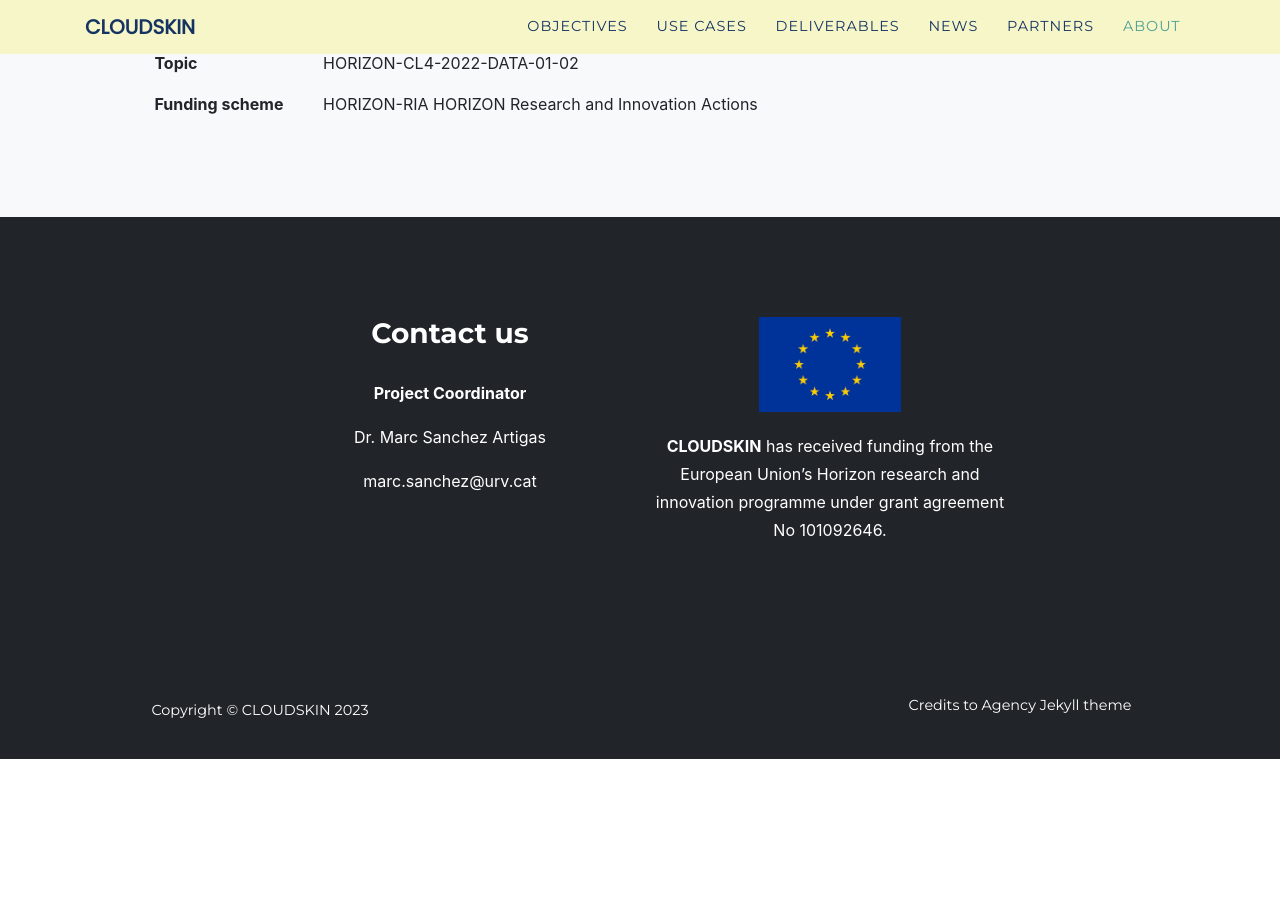
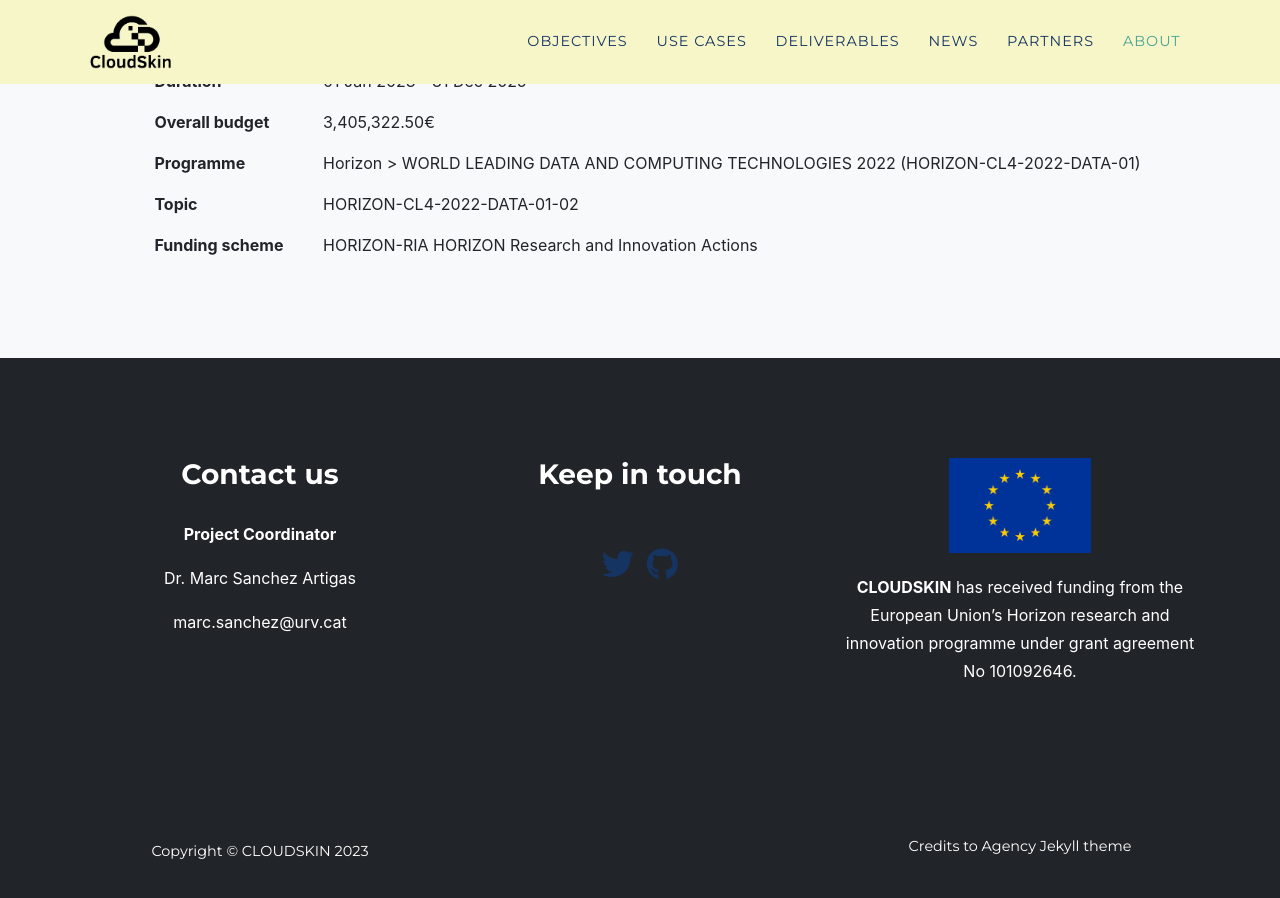
Before and after one commit to cloudskin-eu/cloudskin-eu.github.io, a Jekyll site: the page built from index.md, in a window 1280 px wide and 900 px high, scrolled down 6114 px. Built offline with Jekyll 4.4.1, drawn with Linux system fonts in a browser that asks for light colours; some web fonts are replaced; before the commit the page ends 6873 px from its top, so only the background shows below that.

Commit message:
Added logo, and social media icons

```diff
--- a/_config.yml
+++ b/_config.yml
@@ -20,9 +20,9 @@
 email      : your-email@example.com #this is also the email contact forms will go to
 description: "Site description"
 author     : Your Name
-# logo:     #optional, defaults to site title
-  # path: assets\img\clients\creative-market.jpg
-  # height: 60 #height in px, defaults to 52px
+logo:
+  path: assets\img\CLOUDSKIN_logo_trans_b.png
+  height: 60 #height in px, defaults to 52px
 
 locale: "en-US" # See available languages in _data/sitetext.yml
 
--- a/_data/sitetext.yml
+++ b/_data/sitetext.yml
@@ -15,7 +15,7 @@
     security of services, CloudSkin will build an innovative universal container-like execution abstraction based on
     WebAssembly that allows the seamless and trustworthy execution of (legacy) applications across the
     Cloud-edge continuum.
-  image: objectives.png
+  image: cloudskin_overview.png
   text2: |
     The goals of CLOUDSKIN are the following:
       - **Smart management for the Cloud-edge continuum:** The overall objective is to leverage the generated knowledge from
--- a/_includes/contact.html
+++ b/_includes/contact.html
@@ -12,20 +12,21 @@
         <h3>{{ site.data.sitetext.footer.contact.title }}</h3>
         <p class="pt-1">{{ site.data.sitetext.footer.contact.text | markdownify }}</p>
       </div>
-      <!-- <div class="col-md-4 text-center social-buttons">
+      <div class="col-md-4 text-center social-buttons">
         <h3>{{ site.data.sitetext.footer.social.title }}</h3>
         <ul class="list-inline">
           <li class="pt-5">
-              <a href="http://twitter.com/cloudbutton2020" class="btn-social btn-outline"><i class="fab fa-fw fa-twitter"></i></a>
+              <a href="http://twitter.com/cloudskin2023" class="btn-social btn-outline"><i class="fab fa-fw fa-twitter fa-2x"></i></a>
+              <a href="http://github.com/cloudskin-eu" class="btn-social btn-outline"><i class="fab fa-fw fa-github fa-2x"></i></a>
           </li>
-          <li clasS="pt-5">
+          <!--<li clasS="pt-5">
               <a href="https://www.youtube.com/channel/UCJTICoSQJXlfgkoYP3-ltUA" class="btn-social btn-outline"><i class="fab fa-fw fa-youtube"></i></a>
           </li>
           <li>
               <a href="http://github.com/cloudbutton" class="btn-social btn-outline"><i class="fab fa-fw fa-github"></i></a>
-          </li>
+          </li> -->
       </ul>
-      </div> -->
+      </div>
       <div class="col-md-4 text-center">
         <img class="img-fluid d-block mx-auto flag" src="assets/img/europe.jpg" alt="EU Flag">
         <p class="pt-1">{{ site.data.sitetext.footer.flag.text | markdownify }}</p>
```
Also changed, not shown: assets/img/cloudskin_overview.png (added).
